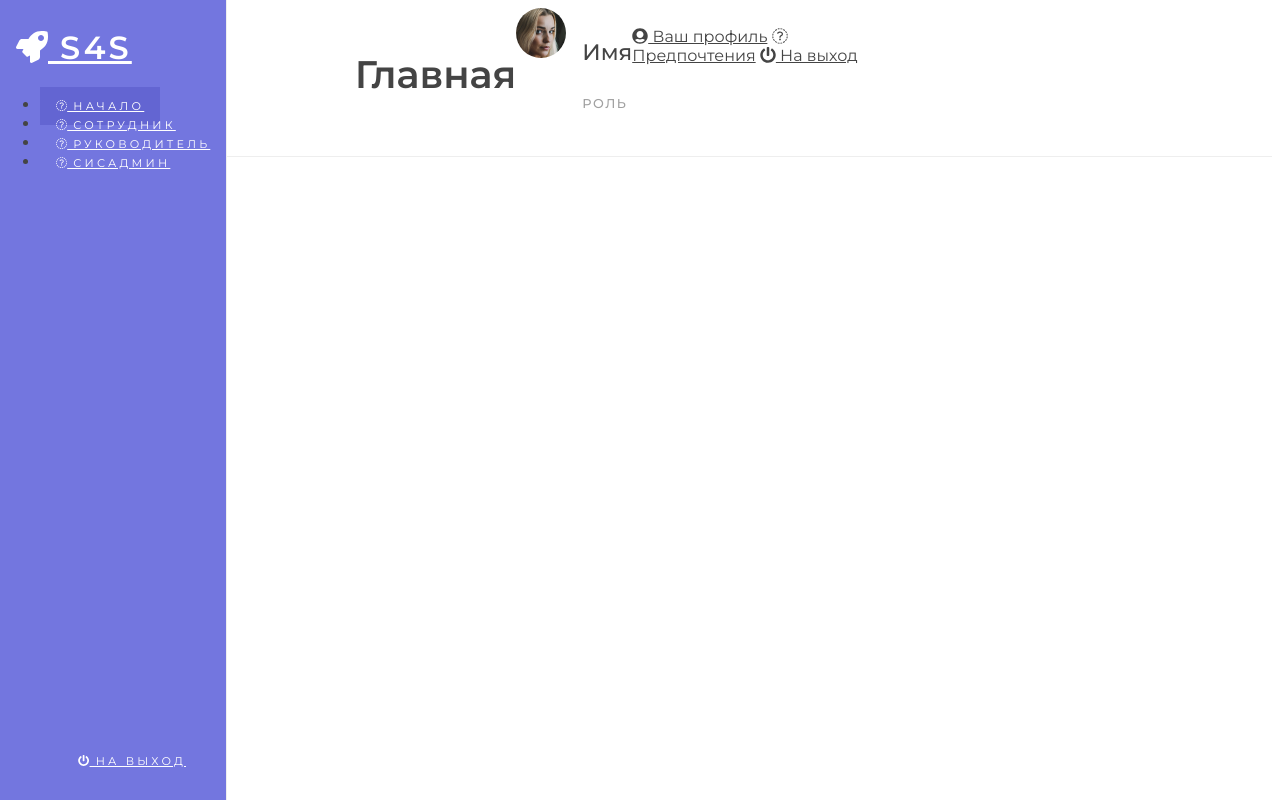
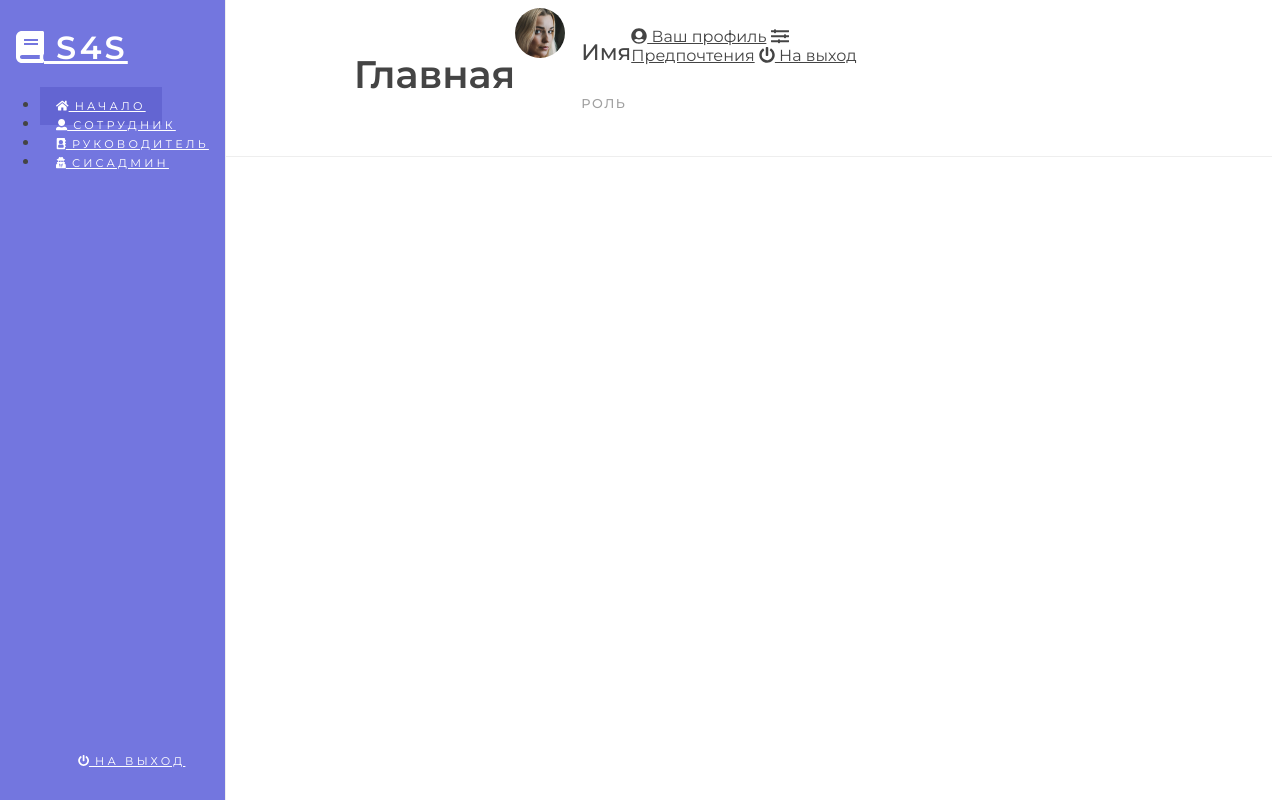
Before and after one commit to ikachinskiy/depTest, a Symfony app: template templates/base.html.twig in a window 1280 px wide. Run offline with Twig, Linux system fonts and the light colour scheme; the template is opened without the code that fills it, so the values that code supplies are empty; some libraries are stand-ins or nearby versions.

Commit message:
Починил иконки и заменил на адекватные

```diff
--- a/templates/base.html.twig
+++ b/templates/base.html.twig
@@ -30,16 +30,16 @@
 <div class="container-fluid" id="wrapper">
     <div class="row">
         <nav class="sidebar col-xs-12 col-sm-4 col-lg-3 col-xl-2 bg-faded sidebar-style-1">
-            <h1 class="site-title"><a href="#"><em class="fa fa-rocket"></em> S4S</a></h1>
+            <h1 class="site-title"><a href="#"><em class="fa fa-book"></em> S4S</a></h1>
             <a href="#menu-toggle" class="btn btn-default" id="menu-toggle"><em class="fa fa-bars"></em></a>
 
             <ul class="nav nav-pills flex-column sidebar-nav">
-                <li class="nav-item"><a class="nav-link active" href="#"><em class="fa fa-dashboard"></em> Начало <span class="sr-only">(current)</span></a></li>
-                <li class="nav-item"><a class="nav-link" href="#"><em class="fa fa-calendar-o"></em> Сотрудник</a></li>
-                <li class="nav-item"><a class="nav-link" href="#"><em class="fa fa-bar-chart"></em> Руководитель</a></li>
-                <li class="nav-item"><a class="nav-link" href="#"><em class="fa fa-hand-o-up"></em> СисАдмин</a></li>
+                <li class="nav-item"><a class="nav-link active" href="#"><em class="fa fa-home"></em> Начало <span class="sr-only">(current)</span></a></li>
+                <li class="nav-item"><a class="nav-link" href="#"><em class="fa fa-user"></em> Сотрудник</a></li>
+                <li class="nav-item"><a class="nav-link" href="#"><em class="fa fa-address-book"></em> Руководитель</a></li>
+                <li class="nav-item"><a class="nav-link" href="#"><em class="fa fa-user-secret"></em> СисАдмин</a></li>
             </ul>
-            <a href="#" class="logout-button"><em class="fa fa-power-off"></em> На выход</a></nav>
+            <a href="#" class="logout-button"><em class="fa fa-power-off"></em> На выход</a>
         </nav>
 
         <main class="col-xs-12 col-sm-8 offset-sm-4 col-lg-9 offset-lg-3 col-xl-10 offset-xl-2 pt-3 pl-4">
@@ -59,7 +59,7 @@
                     </a>
 
                     <div class="dropdown-menu dropdown-menu-right" style="margin-right: 1.5rem;" aria-labelledby="dropdownMenuLink"><a class="dropdown-item" href="#"><em class="fa fa-user-circle mr-1"></em> Ваш профиль</a>
-                        <a class="dropdown-item" href="#"><em class="fa fa-sliders mr-1"></em> Предпочтения</a>
+                        <a class="dropdown-item" href="#"><em class="fa fa-sliders-h mr-1"></em> Предпочтения</a>
                         <a class="dropdown-item" href="#"><em class="fa fa-power-off mr-1"></em> На выход</a></div>
                 </div>
 
```
